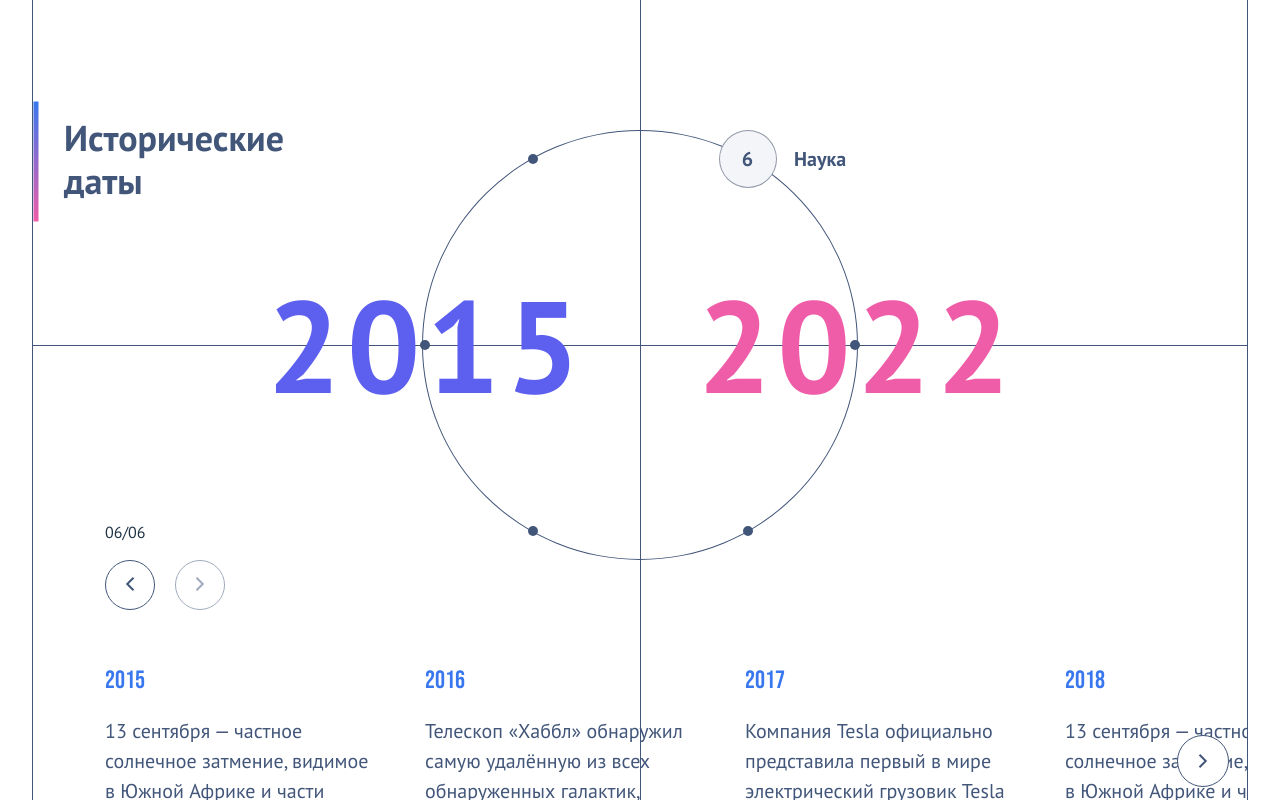
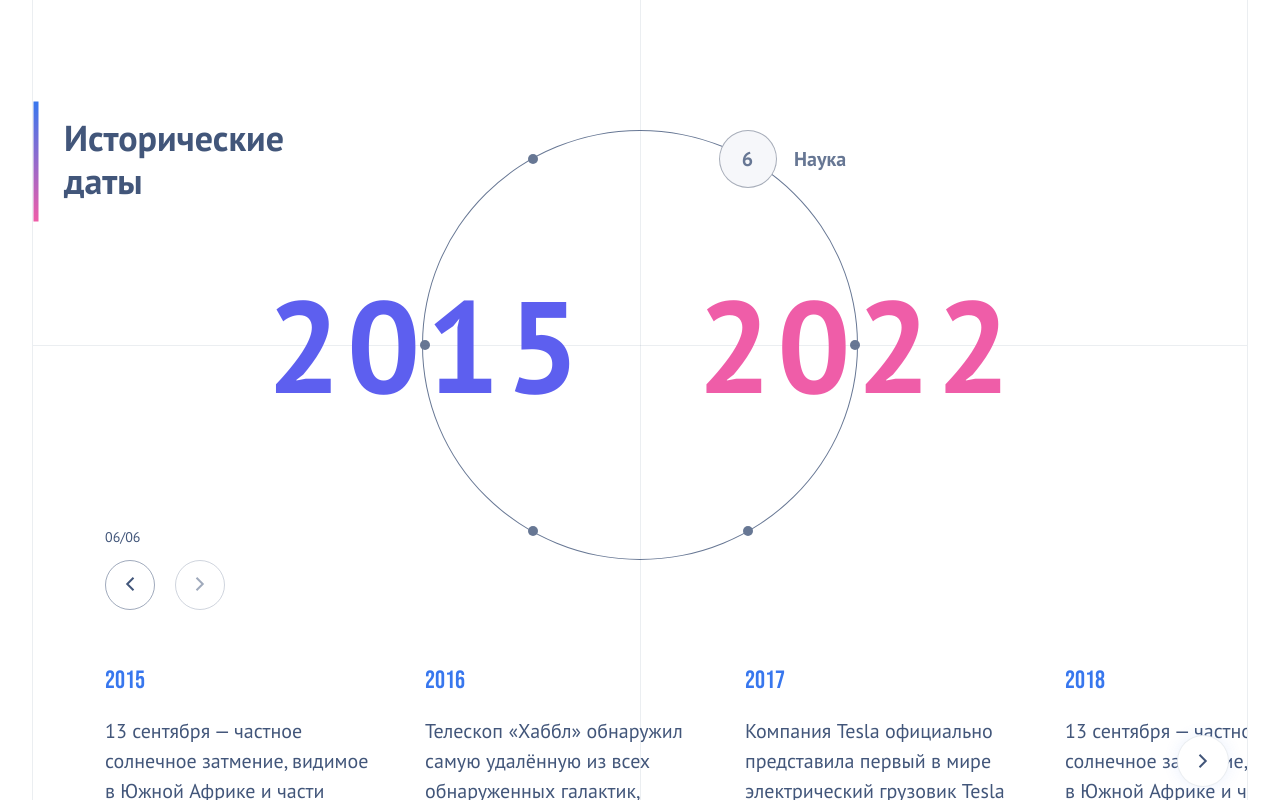
Before and after one commit to warning11223/frontend-only, a React (Vite) app: page / in a window 1280 px wide. Built offline with nearby package versions, Linux system fonts and the light colour scheme.

Commit message:
fix: последние правки

```diff
--- a/index.html
+++ b/index.html
@@ -4,7 +4,7 @@
     <meta charset="UTF-8" />
     <link rel="icon" type="image/svg+xml" href="/vite.svg" />
     <meta name="viewport" content="width=device-width, initial-scale=1.0" />
-    <title>Vite + React + TS</title>
+    <title>Frontend Only</title>
     <link rel="preconnect" href="https://fonts.googleapis.com" />
     <link rel="preconnect" href="https://fonts.gstatic.com" crossorigin />
     <link href="https://fonts.googleapis.com/css2?family=PT+Sans:wght@400;700&display=swap" rel="stylesheet" />
--- a/src/App.css
+++ b/src/App.css
@@ -18,9 +18,10 @@ body {
 
   /*height: 100vh;*/
   max-width: 1440px;
-  border-left: 1px solid #42567A;
-  border-right: 1px solid #42567A;
-  border-bottom: 1px solid #42567A;
+  border-left: 1px solid rgba(66, 86, 122, 0.1);
+  border-right: 1px solid rgba(66, 86, 122, 0.1);
+  border-bottom: 1px solid rgba(66, 86, 122, 0.1);
+
 
   @media (max-width: 1600px) {
     margin-left: 32px;
@@ -60,8 +61,9 @@ body {
   width: 50px;
   height: 50px;
   border-radius: 50%;
-  background-color: white;
-  border: 1px solid #42567A;
+  box-shadow: 0px 0px 15px 0px rgba(56, 119, 238, 0.1);
+  background: rgb(255, 255, 255);
+  border: 1px solid rgba(66, 86, 122, 0.1);
   display: flex;
   align-items: center;
   justify-content: center;
--- a/styles/Slider.module.scss
+++ b/styles/Slider.module.scss
@@ -1,3 +1,5 @@
+@import './_variables.scss';
+
 .sliderWrapper {
   @media (max-width: 1440px) {
     padding-left: 40px;
@@ -52,7 +54,8 @@
   height: 100%;
   border-radius: 50%;
   box-sizing: border-box;
-  border: 1px solid rgb(66, 86, 122);
+  border: 1px solid $primary-dark;
+  opacity: 0.8;
 
   @media (max-width: 960px) {
     display: none;
@@ -68,7 +71,7 @@
   cursor: pointer;
   transform: translate(-50%, -50%);
   transition: all 0.3s ease-in-out;
-  color: rgb(66, 86, 122);
+  color: $primary-dark;
 
   &::before {
     content: '';
@@ -85,8 +88,8 @@
   &:hover {
     width: 56px;
     height: 56px;
-    background: rgb(244, 245, 249);
-    border: 1px solid rgba(48, 62, 88, 0.5);
+    background: $light-bg;
+    border: 1px solid $secondary-dark;
     font-size: 20px;
     font-weight: 400;
     line-height: 30px;
@@ -100,9 +103,9 @@
   display: flex;
   align-items: center;
   justify-content: center;
-  border: 1px solid rgba(48, 62, 88, 0.5);
-  background: rgb(244, 245, 249);
-  color: rgb(66, 86, 122);
+  border: 1px solid $secondary-dark;
+  background: $light-bg;
+  color: $primary-dark;
   font-size: 20px;
   font-weight: 400;
   line-height: 30px;
@@ -131,11 +134,11 @@
     top: 50%;
     left: -40.1%;
     transform: rotate(90deg);
-    background: linear-gradient(to right, #3877EE, #EF5DA8);
+    background: linear-gradient(to right, $primary-blue, $primary-pink);
   }
 
   p {
-    color: rgb(66, 86, 122);
+    color: $primary-dark;
     font-family: "PT Sans";
     font-size: 56px;
     font-weight: 700;
@@ -189,7 +192,7 @@
       cursor: pointer;
       background: transparent;
       border-radius: 50%;
-      border: 1px solid #42567A;
+      border: 1px solid $primary-dark-transparent-05;
       outline: none;
       transition: all .2s linear;
 
@@ -212,10 +215,6 @@
     position: relative;
     width: 100%;
 
-    .amount {
-      margin-bottom: 10px;
-    }
-
     .navigationButtons {
       gap: 10px;
 
@@ -229,6 +228,17 @@
         }
       }
     }
+  }
+}
+
+.amount {
+  color: $primary-dark;
+  font-size: 14px;
+  font-weight: 400;
+  line-height: 18px;
+
+  @media (max-width: 768px) {
+    margin-bottom: 10px;
   }
 }
 
@@ -247,12 +257,12 @@
 
   .leftNumber {
     transform: translateX(-10%);
-    color: #5D5FEF;
+    color: $primary-blue-light;
   }
 
   .rightNumber {
     transform: translateX(8%);
-    color: #EF5DA8;
+    color: $primary-pink;
   }
 
   @media (max-width: 1440px) {
@@ -305,7 +315,7 @@
   position: relative;
   font-size: 20px;
   font-weight: 700;
-  color: rgb(66, 86, 122);
+  color: $primary-dark;
   cursor: initial;
 
   .circleWithNumberDesc {
@@ -316,7 +326,7 @@
 }
 
 .mobile {
-  color: #42567A;
+  color: $primary-dark;
   font-size: 16px;
   font-weight: 700;
   line-height: 120%;
@@ -363,7 +373,7 @@
     .bottomSliderSlideTitle {
       margin-top: 0;
       margin-bottom: 15px;
-      color: rgb(56, 119, 238);
+      color: $primary-blue;
       font-family: 'Bebas Neue', sans-serif;
       font-size: 25px;
       font-weight: 400;
@@ -372,7 +382,7 @@
     }
 
     .bottomSliderSlideText {
-      color: rgb(66, 86, 122);
+      color: $primary-dark;
       font-size: 20px;
       font-weight: 400;
       line-height: 30px;
@@ -388,7 +398,7 @@
   @media (max-width: 768px) {
     margin-top: 20px;
     padding-top: 20px;
-    border-top: 1px solid #42567A;
+    border-top: 1px solid rgb(199, 205, 217);
 
     .bottomSliderSlide {
       .bottomSliderSlideTitle {
@@ -407,8 +417,9 @@
 
 .centerLine {
   position: absolute;
-  background-color: rgb(66, 86, 122);
+  background-color: $primary-dark;
   z-index: -1;
+  opacity: 0.1;
 
   @media (max-width: 960px) {
     display: none;
@@ -441,7 +452,7 @@
     width: 8px;
     height: 8px;
     border-radius: 50%;
-    background-color: rgba(66, 86, 122, 0.3);
+    background-color: $primary-dark-transparent-03;
     cursor: pointer;
     transition: all 0.3s ease;
 
@@ -452,7 +463,7 @@
     &.active {
       width: 8px;
       height: 8px;
-      background-color: #42567A;
+      background-color: $primary-dark;
     }
   }
 
--- /dev/null
+++ b/styles/_variables.scss
@@ -0,0 +1,9 @@
+$primary-blue: rgb(56, 119, 238); // #3877EE
+$primary-pink: #EF5DA8;
+$primary-blue-light: #5D5FEF;
+$primary-dark: rgb(66, 86, 122); // #42567A
+$primary-dark-transparent-05: rgba(66, 86, 122, 0.5);
+$primary-dark-transparent-03: rgba(66, 86, 122, 0.3);
+$primary-dark-transparent-01: rgba(66, 86, 122, 0.1);
+$secondary-dark: rgba(48, 62, 88, 0.5);
+$light-bg: rgb(244, 245, 249); // #F4F5F9
```
